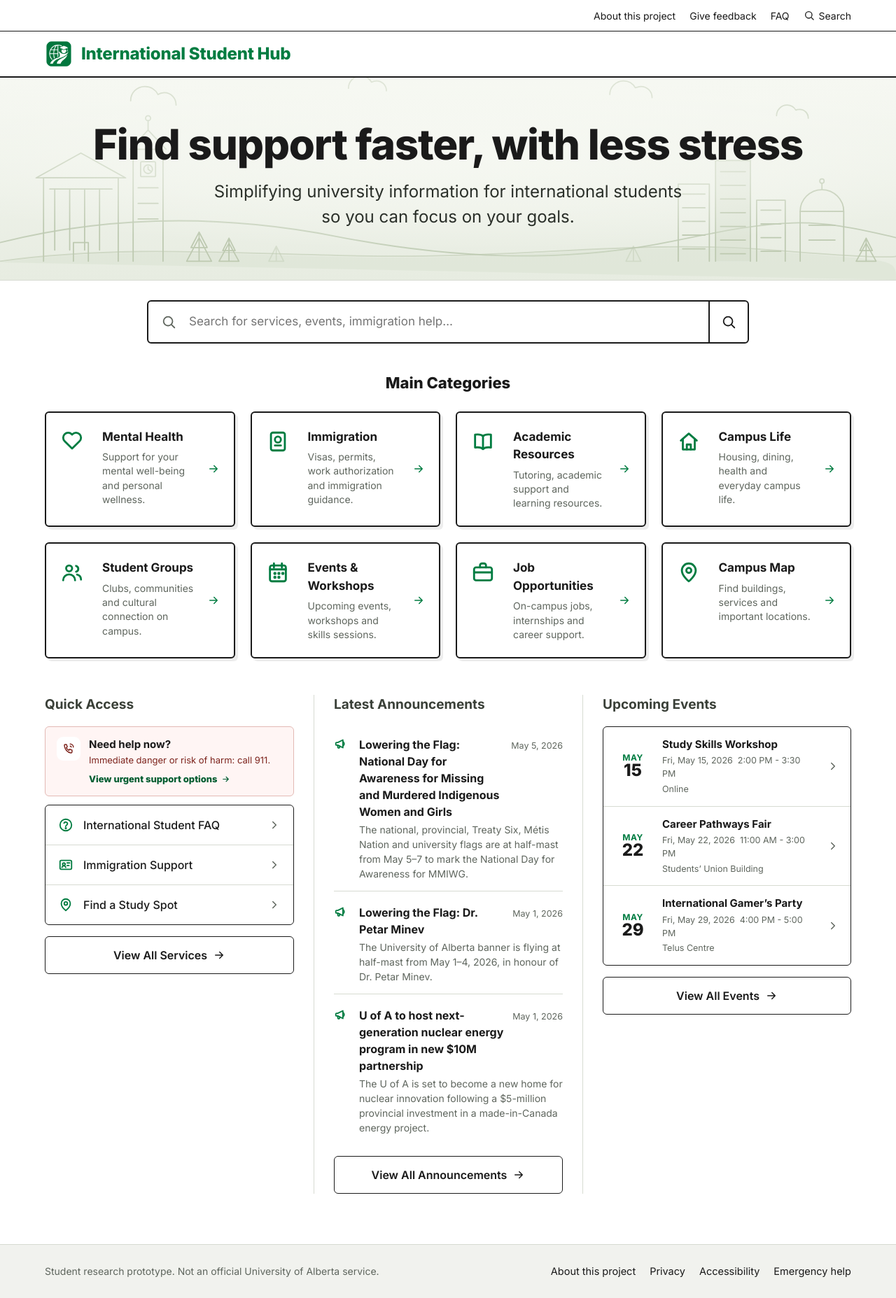
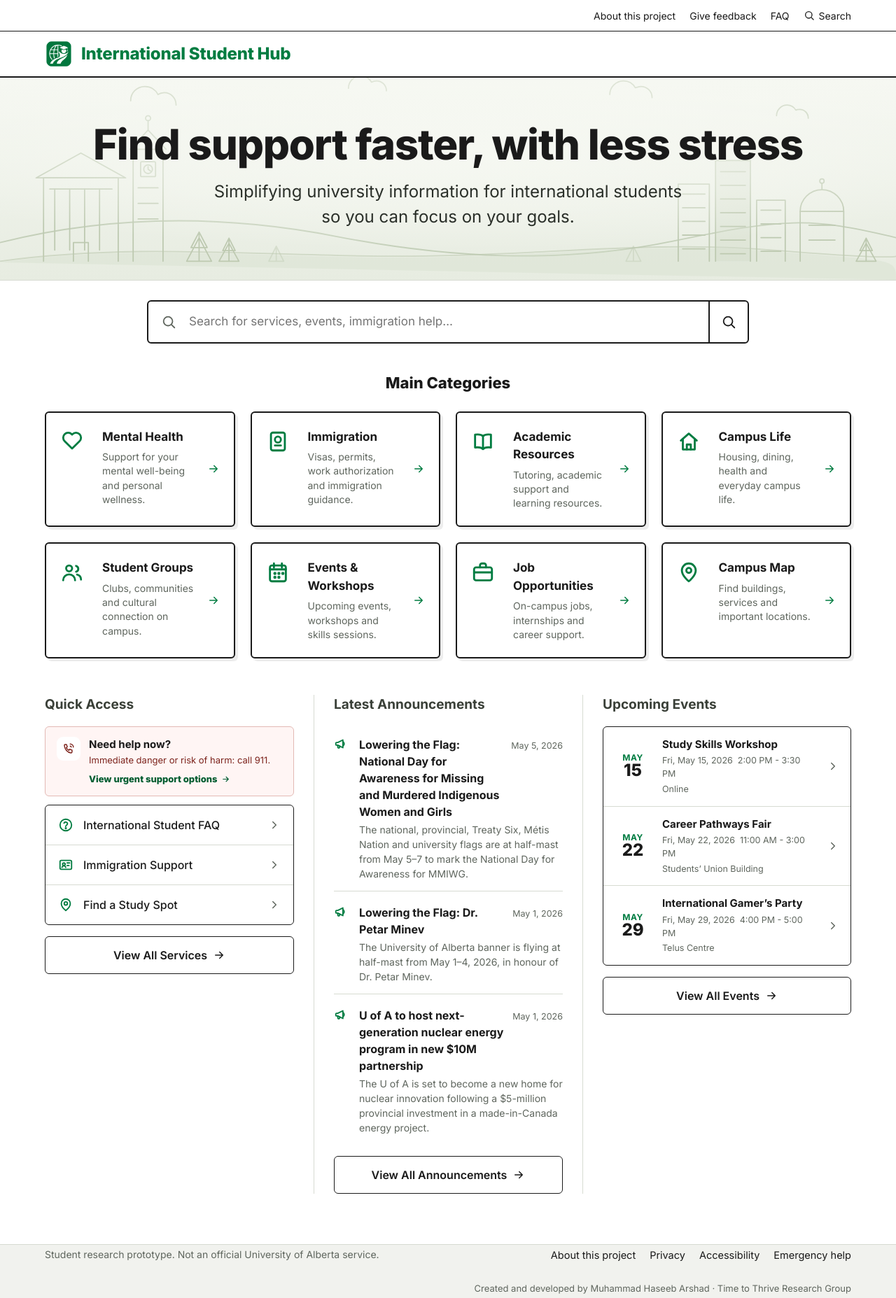
Before and after one commit to timetothrivewebpage/international-student-hub, a Jekyll site: the page built from index.html, in a window 1280 px wide. Shown: the whole page at 70% size. Built offline with Jekyll 4.4.1, drawn with Linux system fonts in a browser that asks for light colours.

Commit message:
Add creator credit to footer

```diff
--- a/_includes/footer.html
+++ b/_includes/footer.html
@@ -7,5 +7,6 @@
       <a href="{{ '/accessibility/' | relative_url }}">Accessibility</a>
       <a href="{{ '/mental-health.html#emergency' | relative_url }}">Emergency help</a>
     </nav>
+    <p class="site-footer__credit">Created and developed by Muhammad Haseeb Arshad · Time to Thrive Research Group</p>
   </div>
 </footer>
--- a/assets/css/style.css
+++ b/assets/css/style.css
@@ -1197,6 +1197,13 @@ ul { list-style: none; padding: 0; }
 .site-footer__links { display: flex; flex-wrap: wrap; gap: 20px; }
 .site-footer__links a { text-decoration: none; font-size: 14.5px; }
 .site-footer__links a:hover { color: var(--green); }
+.site-footer__credit {
+  flex-basis: 100%;
+  color: var(--muted);
+  font-size: 13px;
+  line-height: 1.45;
+  text-align: right;
+}
 
 /* =========================================================
    Responsive
@@ -1277,6 +1284,11 @@ ul { list-style: none; padding: 0; }
     margin: 0 auto;
   }
   .site-footer__links a { padding: 2px 0; }
+  .site-footer__credit {
+    max-width: 300px;
+    margin: 0 auto;
+    text-align: center;
+  }
 
   .faq-controls { position: static; }
   .faq-help-now {
```
